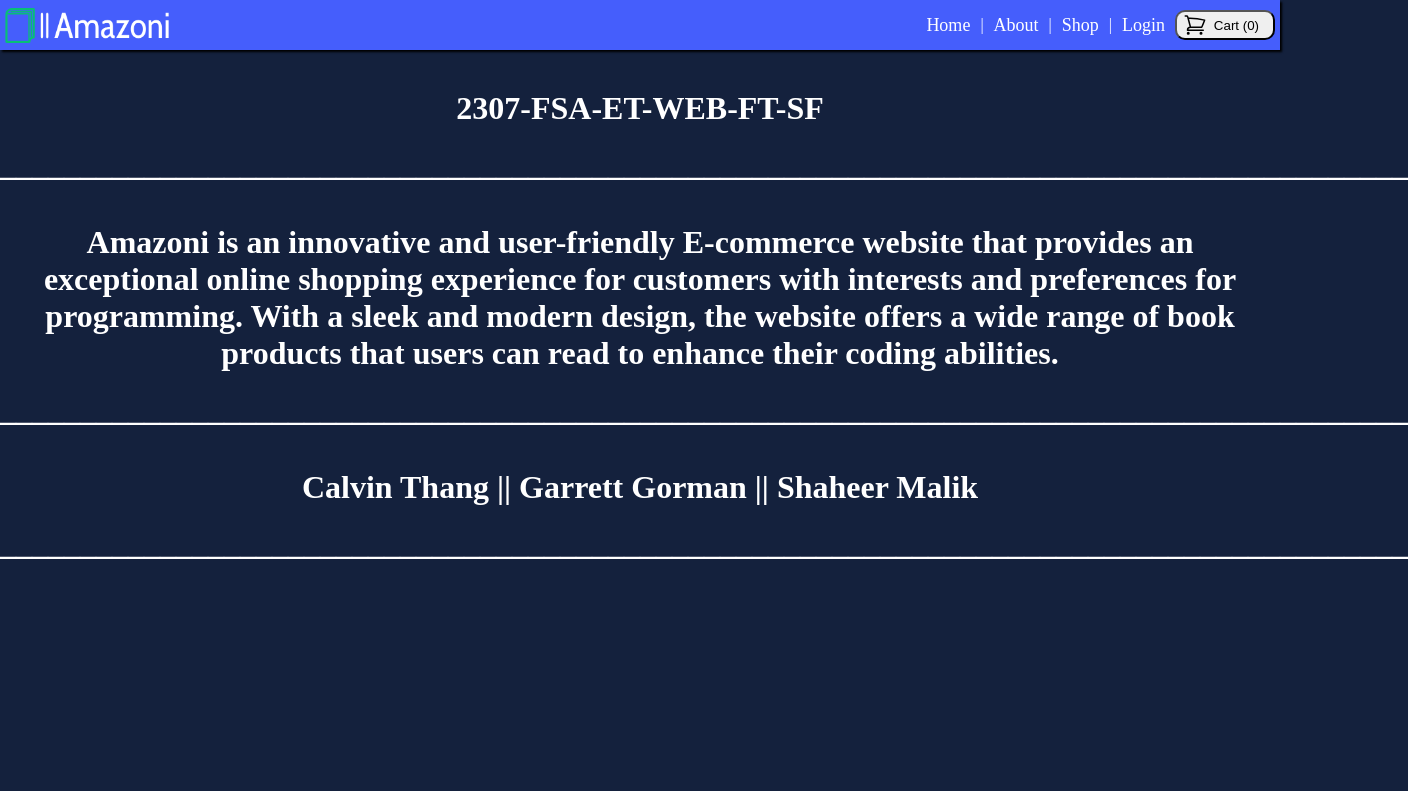
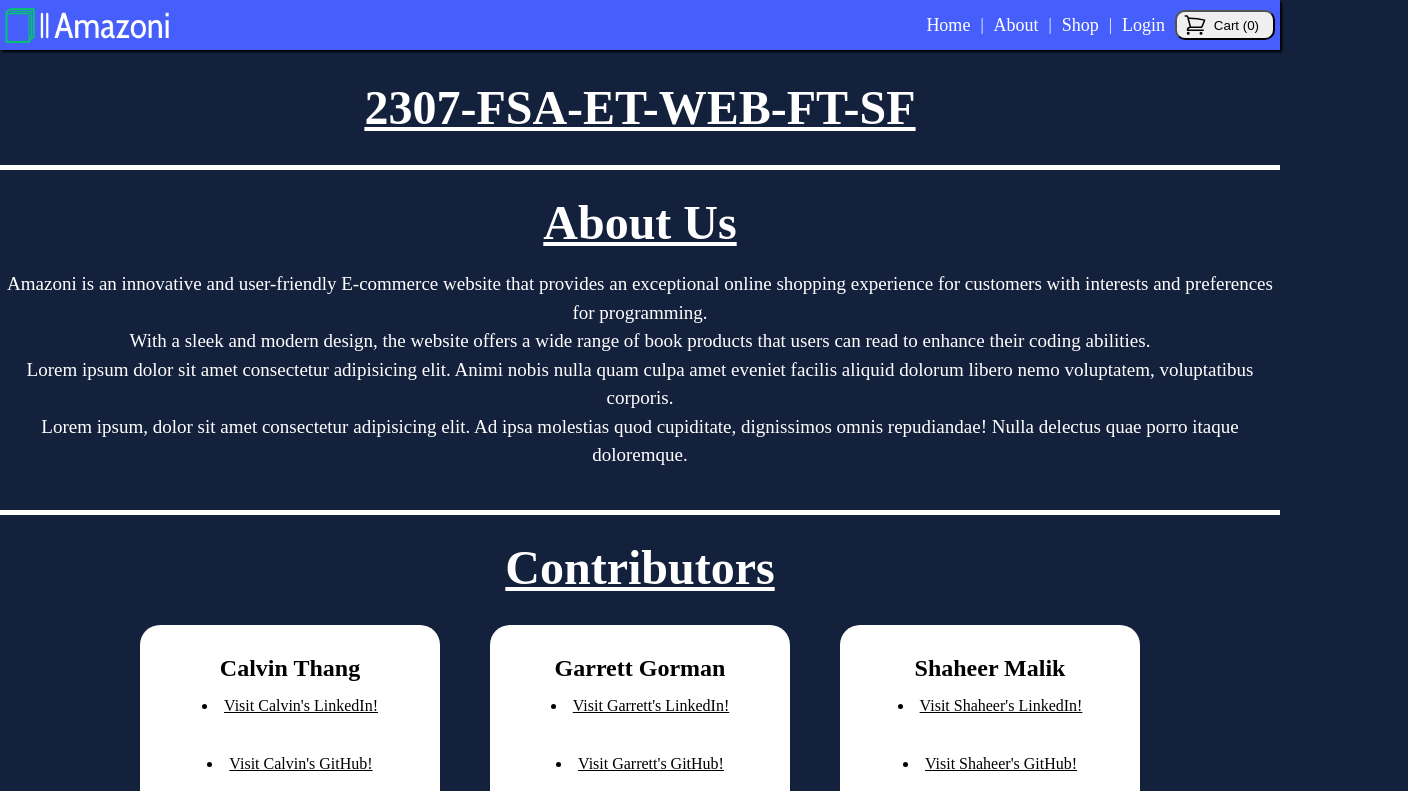
Before and after one commit to PlumbersGuild/project_porcelain, a React (Vite) app in the folder client/: page /about in a window 1280 px wide. Shown: the top 791 px of the page, 1408 px wide, since content can reach past the window. Built offline with nearby package versions, Linux system fonts and the light colour scheme.

Commit message:
styled and formatted about page component

```diff
--- a/client/src/pages/AboutPage.jsx
+++ b/client/src/pages/AboutPage.jsx
@@ -1,19 +1,78 @@
 function AboutPage() {
-	return (
-		<>
-			<h1 className="title">2307-FSA-ET-WEB-FT-SF</h1>
+  return (
+    <>
+      <div className="title">
+        <h1>2307-FSA-ET-WEB-FT-SF</h1>
+      </div>
 
-			<h1 className="divider">________________________________________________________________________________________</h1>
+      <div className="about-us">
+        <h1>About Us</h1>
 
-			<h1 className="description">Amazoni is an innovative and user-friendly E-commerce website that provides an exceptional online shopping experience for customers with interests and preferences for programming. With a sleek and modern design, the website offers a wide range of book products that users can read to enhance their coding abilities.</h1>
+        <div className="description">
+          <p>
+            Amazoni is an innovative and user-friendly E-commerce website that
+            provides an exceptional online shopping experience for customers
+            with interests and preferences for programming.
+          </p>
+          <p>
+            With a sleek and modern design, the website offers a wide range of
+            book products that users can read to enhance their coding abilities.
+          </p>
+          <p>
+            Lorem ipsum dolor sit amet consectetur adipisicing elit. Animi nobis
+            nulla quam culpa amet eveniet facilis aliquid dolorum libero nemo
+            voluptatem, voluptatibus corporis.
+          </p>
+          <p>
+            Lorem ipsum, dolor sit amet consectetur adipisicing elit. Ad ipsa
+            molestias quod cupiditate, dignissimos omnis repudiandae! Nulla
+            delectus quae porro itaque doloremque.
+          </p>
+        </div>
+      </div>
 
-			<h1 className="divider">________________________________________________________________________________________</h1>
-
-			<h1 className="names">Calvin Thang || Garrett Gorman || Shaheer Malik</h1>
-
-			<h1 className="divider">________________________________________________________________________________________</h1>
-		</>
-	);
+      <div className="contributors">
+        <h1>Contributors</h1>
+      </div>
+      <div className="container">
+        <div className="card">
+          <h2 className="card__name">Calvin Thang</h2>
+          <li>
+            <a href="https://www.linkedin.com/in/calthang/">
+              Visit Calvin's LinkedIn!
+            </a>
+          </li>
+          <li>
+            <a href="https://github.com/calvieTech">Visit Calvin's GitHub!</a>
+          </li>
+        </div>
+        <div className="card">
+          <h2 className="card__name">Garrett Gorman</h2>
+          <li>
+            <a href="https://www.linkedin.com/in/garrett-gorman/">
+              Visit Garrett's LinkedIn!
+            </a>
+          </li>
+          <li>
+            <a href="https://github.com/ggorms">Visit Garrett's GitHub!</a>
+          </li>
+        </div>
+        <div className="card">
+          <h2 className="card__name">Shaheer Malik</h2>
+          <li>
+            <a href="https://www.linkedin.com/in/shaheer-m/">
+              Visit Shaheer's LinkedIn!
+            </a>
+          </li>
+          <li>
+            <a href="https://github.com/Shaheer-Malik">
+              Visit Shaheer's GitHub!
+            </a>
+          </li>
+        </div>
+      </div>
+    </>
+  );
 }
 
 export default AboutPage;
--- a/client/src/styles/about.scss
+++ b/client/src/styles/about.scss
@@ -1,29 +1,81 @@
 * {
-    margin: 0;
-    box-sizing: border-box;
-    text-align: center;
+  margin: 0;
+  box-sizing: border-box;
+  text-align: center;
 }
 
 .title {
-    color: white;
-    padding-top: 40px;
-    padding-bottom: 20px;
+  padding-top: 30px;
+  padding-bottom: 30px;
+  color: white;
+  box-shadow: 0 5px rgb(255, 255, 255);
 }
 
-.divider {
-    color: white;
+.about-us {
+  padding-top: 30px;
+  padding-bottom: 30px;
+  color: white;
+  box-shadow: 0 5px rgb(255, 255, 255);
+}
+
+.description {
+  font-size: 19px;
+  line-height: 1.5;
+  padding-top: 20px;
+  padding-bottom: 10px;
+}
+
+h1 {
+  font-size: 48px;
+  text-decoration: underline;
+}
+
+.contributors {
+  color: white;
+  padding-top: 30px;
+  padding-bottom: 30px;
+}
+
+h2 {
+  font-size: 30px;
 }
 
 .names {
-    color: white;
-    padding-top: 40px;
-    padding-bottom: 20px;
+  padding-top: 20px;
+  padding-bottom: 10px;
 }
 
-.description {
-    color: white;
-    padding-top: 40px;
-    padding-left: 40px;
-    padding-right: 40px;
-    padding-bottom: 20px;
+li {
+  padding-top: 15px;
+  padding-bottom: 25px;
 }
+
+a {
+  color: black;
+}
+
+.container {
+  display: grid;
+  grid-template-columns: 300px 300px 300px;
+  grid-gap: 50px;
+  justify-content: center;
+  align-items: center;
+  margin-bottom: 50px;
+  box-shadow: 0 5px rgb(255, 255, 255);
+  padding-bottom: 40px;
+}
+
+.card {
+  background-color: white;
+  padding-top: 15px;
+  padding-bottom: 15px;
+  border-radius: 20px;
+  display: flex;
+  flex-direction: column;
+  align-items: center;
+}
+
+.card__name {
+  margin-top: 15px;
+  font-size: 1.5em;
+}
```
Also changed, not shown: client/src/components/authForm/Validator.jsx (deleted, +0 -46 lines).
